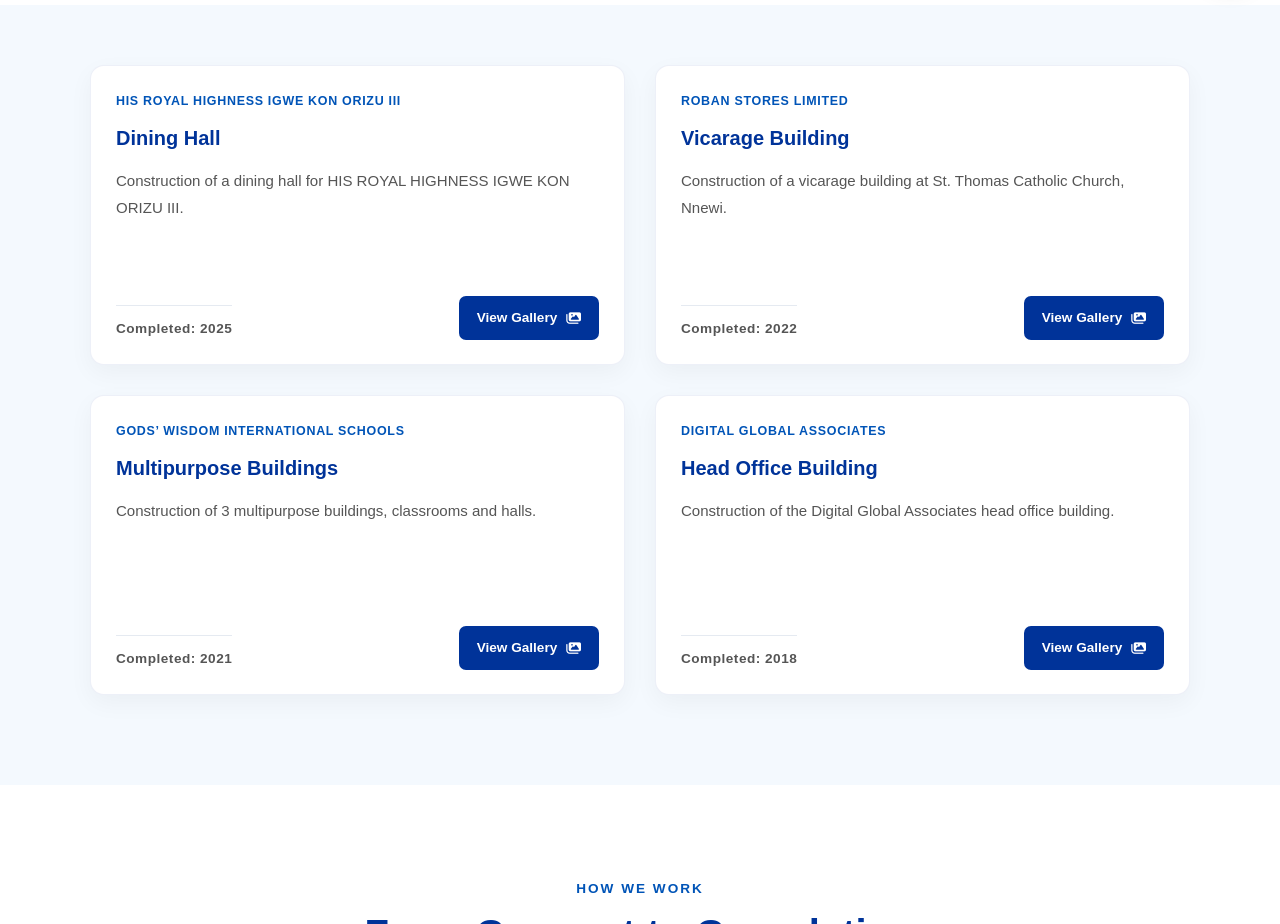
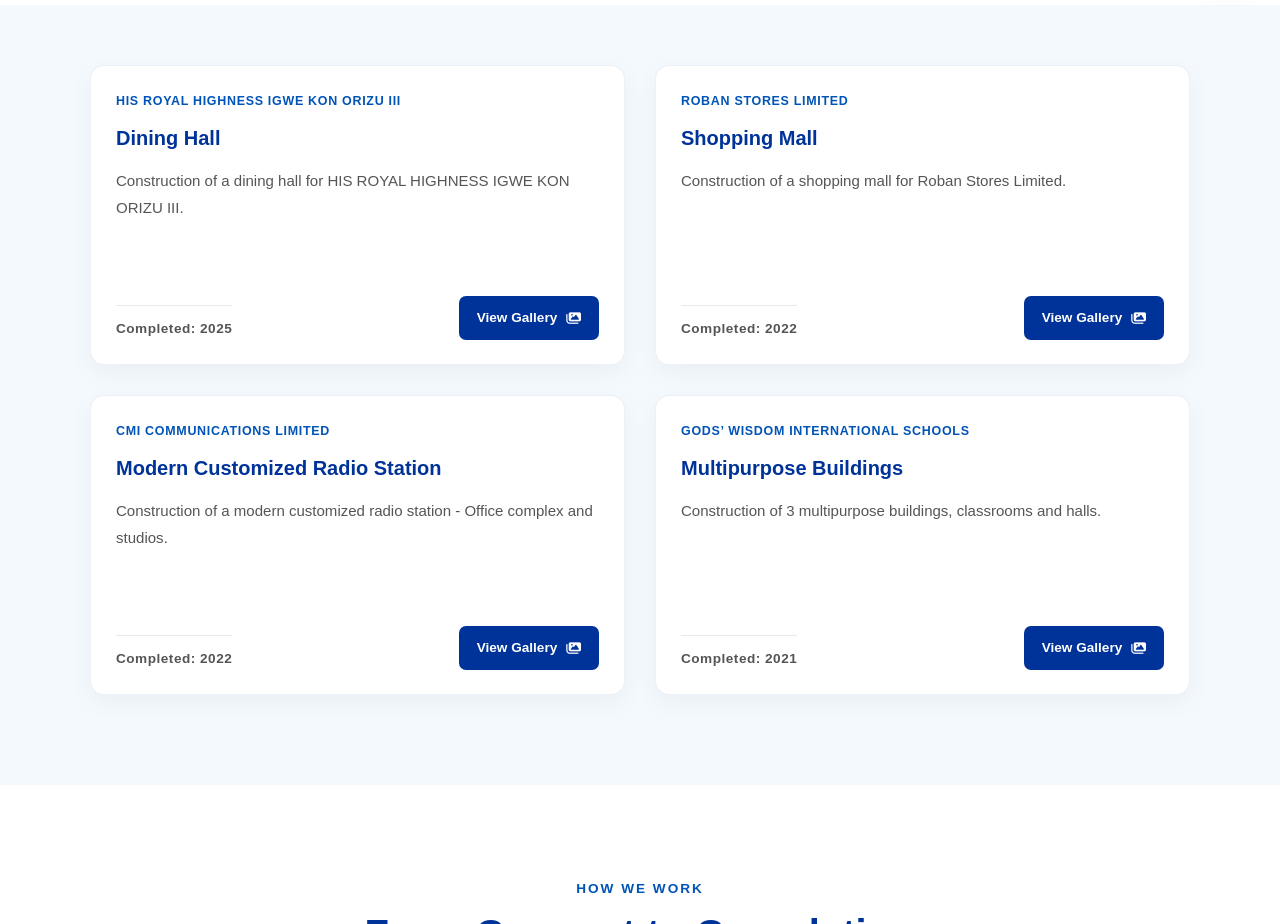
Before and after one commit to g-gbeng/DGA, a plain HTML site: page projects.html in a window 1280 px wide. Shown: the part 800-1724 px from the top of the page. Drawn offline with Linux system fonts and the light colour scheme.

Commit message:
FIRST FEEDBACK COMMIT

```diff
--- a/js/projects.js
+++ b/js/projects.js
@@ -66,10 +66,10 @@
 
         client: "Roban Stores Limited",
 
-        title: "Vicarage Building",
+        title: "Shopping Mall",
 
         description:
-            "Construction of a vicarage building at St. Thomas Catholic Church, Nnewi.",
+            "Construction of a shopping mall for Roban Stores Limited.",
 
         year: "Completed: 2022",
 
@@ -82,6 +82,29 @@
 
 
     project3: {
+
+        client: "CMI Communications Limited",
+
+        title: "Modern Customized Radio Station",
+
+        description:
+            "Construction of a modern customized radio station - Office complex and studios.",
+
+        year: "Completed: 2022",
+
+        images: [
+            "assets/images/projects/CMI-ONE.jpg",
+            "assets/images/projects/CMI-TWO.jpg",
+            "assets/images/projects/CMI-THREE.jpg",
+            "assets/images/projects/CMI-FOUR.jpg",
+            "assets/images/projects/CMI-FIVE.jpg",
+
+        ]
+
+    },
+
+
+    project4: {
 
         client: "Gods’ Wisdom International Schools",
 
@@ -96,26 +119,6 @@
             "assets/images/projects/GWIS-ONE.webp",
             "assets/images/projects/GWIS-TWO.webp",
             "assets/images/projects/GWIS-THREE.webp"
-        ]
-
-    },
-
-
-    project4: {
-
-        client: "Digital Global Associates",
-
-        title: "Head Office Building",
-
-        description:
-            "Construction of the Digital Global Associates head office building.",
-
-        year: "Completed: 2018",
-
-        images: [
-            "assets/images/projects/DGA-ONE.webp",
-            "assets/images/projects/DGA-TWO.webp",
-            "assets/images/projects/DGA-THREE.webp"
         ]
 
     }
--- a/projects.html
+++ b/projects.html
@@ -220,11 +220,11 @@
                             </span>
 
                             <h3>
-                                Vicarage Building
+                                Shopping Mall
                             </h3>
 
                             <p>
-                                Construction of a vicarage building at St. Thomas Catholic Church, Nnewi.
+                                Construction of a shopping mall for Roban Stores Limited.
                             </p>
 
                             <div class="project-card-footer">
@@ -254,21 +254,21 @@
                         <div class="project-page-content">
 
                             <span class="project-client">
-                                Gods’ Wisdom International Schools
+                                CMI Communications Limited
                             </span>
 
                             <h3>
-                                Multipurpose Buildings
+                                Modern Customized Radio Station
                             </h3>
 
                             <p>
-                                Construction of 3 multipurpose buildings, classrooms and halls.
+                                Construction of a modern customized radio station - Office complex and studios.
                             </p>
 
                             <div class="project-card-footer">
 
                                 <span class="project-year">
-                                    Completed: 2021
+                                    Completed: 2022
                                 </span>
 
                                 <button type="button" class="view-gallery-btn" data-project="project3">
@@ -292,21 +292,21 @@
                         <div class="project-page-content">
 
                             <span class="project-client">
-                                Digital Global Associates
+                                Gods’ Wisdom International Schools
                             </span>
 
                             <h3>
-                                Head Office Building
+                                Multipurpose Buildings
                             </h3>
 
                             <p>
-                                Construction of the Digital Global Associates head office building.
+                                Construction of 3 multipurpose buildings, classrooms and halls.
                             </p>
 
                             <div class="project-card-footer">
 
                                 <span class="project-year">
-                                    Completed: 2018
+                                    Completed: 2021
                                 </span>
 
                                 <button type="button" class="view-gallery-btn" data-project="project4">
```
Also changed, not shown: about.html (+2 -2 lines), assets/images/projects/CMI-FIVE.jpg (added), assets/images/projects/CMI-FOUR.jpg (added), assets/images/projects/CMI-ONE.jpg (added), assets/images/projects/CMI-THREE.jpg (added), assets/images/projects/CMI-TWO.jpg (added), assets/images/projects/DGA-ONE.webp (deleted), assets/images/projects/DGA-THREE.webp (deleted), assets/images/projects/DGA-TWO.webp (deleted), assets/images/team/CEO-ONE.jpg (added), 1 other file.
